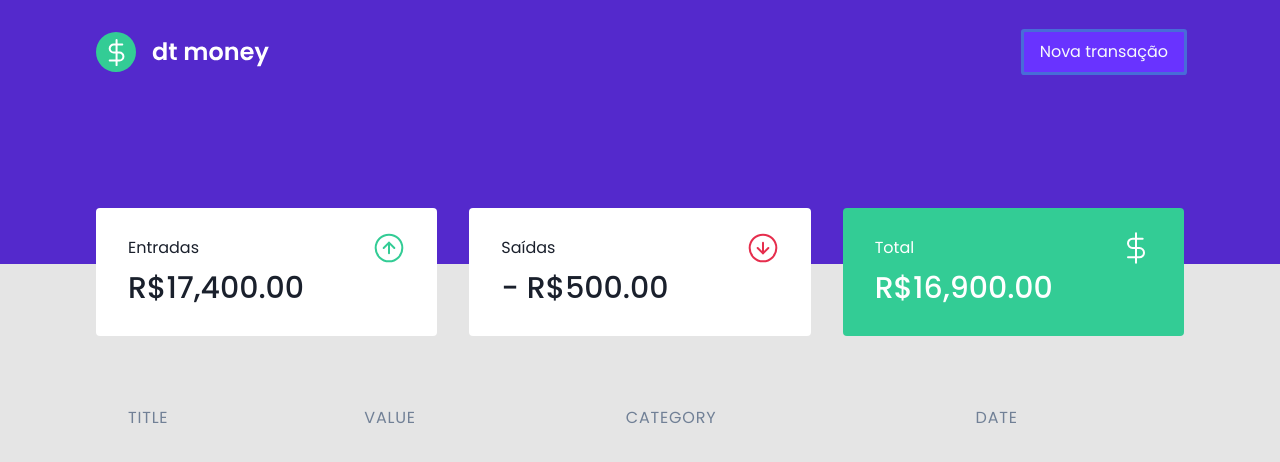
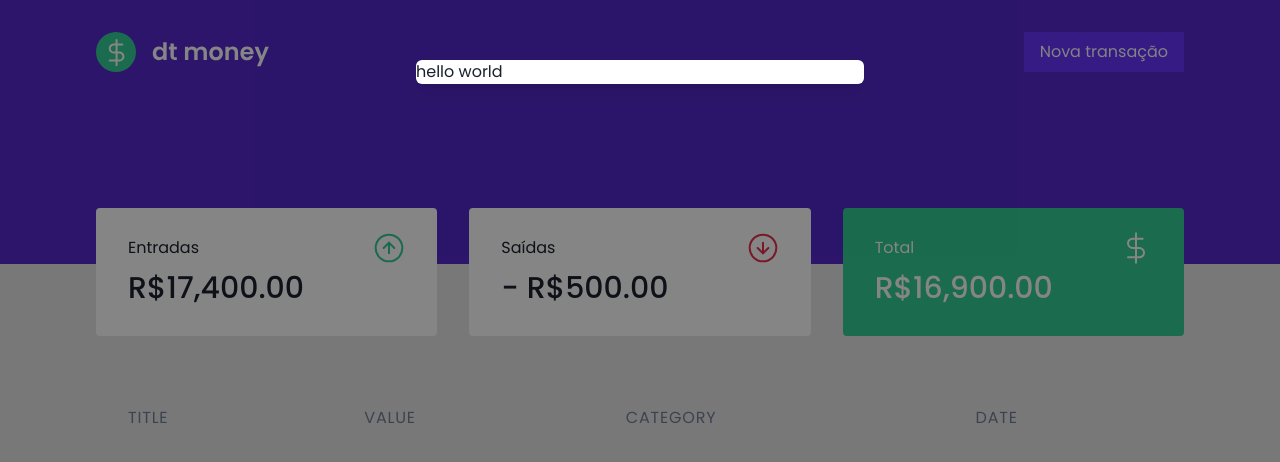
Before and after one commit to hanar3/dtmoney, a React (Create React App) app: page / in a window 1280 px wide. Both pictures are taken after a click on the button "Nova transação". Shown: the top 462 px of the page. Built offline with nearby package versions, Linux system fonts and the light colour scheme; no server answers; what miragejs would draw is missing.

Commit message:
Modal context and functions

```diff
--- a/src/App.tsx
+++ b/src/App.tsx
@@ -1,13 +1,17 @@
 import { ChakraProvider } from "@chakra-ui/react";
 import { Header } from "./components/Header";
 import { Dashboard } from "./components/Dashboard";
+
 import theme from "./styles/theme";
+import { ModalProvider } from "./providers/ModalProvider";
 
 export function App() {
   return (
     <ChakraProvider theme={theme}>
-      <Header />
-      <Dashboard />
+      <ModalProvider>
+        <Header />
+        <Dashboard />
+      </ModalProvider>
     </ChakraProvider>
   );
 }
--- a/src/components/Header.tsx
+++ b/src/components/Header.tsx
@@ -1,7 +1,10 @@
 import { Button, Flex, Image } from "@chakra-ui/react";
 import logoImg from "../assets/logo.svg";
+import { useModal } from "../hooks/useModal";
 
 export function Header() {
+  const modal = useModal();
+
   return (
     <Flex as="header" bg="blue.500">
       <Flex
@@ -21,6 +24,7 @@ export function Header() {
           borderRadius="1"
           _hover={{ bg: "blue.300", filter: "brightness(0.9)" }}
           _active={{ bg: "blue.300", filter: "brightness(0.9)" }}
+          onClick={() => modal.openModal(<h1>hello world</h1>)}
         >
           Nova transação
         </Button>
--- a/src/components/Modal.tsx
+++ b/src/components/Modal.tsx
@@ -1,44 +1,20 @@
 import { Button } from "@chakra-ui/button";
 import {
-  Modal,
-  ModalBody,
-  ModalCloseButton,
+  Modal as ChakraModal,
   ModalContent,
-  ModalFooter,
-  ModalHeader,
   ModalOverlay,
 } from "@chakra-ui/modal";
-import { useState } from "react";
+import React from "react";
 
-export function BaseModal() {
-  const [isOpen, setIsOpen] = useState(true);
+interface ModalProps {
+  closeModal: () => void;
+}
 
-  function handleClose() {
-    setIsOpen(false);
-  }
-
+export const Modal: React.FC<ModalProps> = ({ closeModal, children }) => {
   return (
-    <Modal isOpen={isOpen} onClose={handleClose}>
+    <ChakraModal isOpen onClose={closeModal}>
       <ModalOverlay />
-      <ModalContent>
-        <ModalHeader>Modal Title</ModalHeader>
-        <ModalCloseButton />
-        <ModalBody>
-          <p>
-            Lorem ipsum dolor sit amet consectetur, adipisicing elit. Est,
-            maiores illum! Esse repellat fuga ipsam facere, veniam harum, earum
-            tenetur aliquam ut optio eligendi eveniet iusto exercitationem nisi
-            dignissimos vitae?
-          </p>
-        </ModalBody>
-
-        <ModalFooter>
-          <Button colorScheme="blue" mr={3} onClick={handleClose}>
-            Close
-          </Button>
-          <Button variant="ghost">Secondary Action</Button>
-        </ModalFooter>
-      </ModalContent>
-    </Modal>
+      <ModalContent>{children}</ModalContent>
+    </ChakraModal>
   );
-}
+};
--- /dev/null
+++ b/src/hooks/useModal.ts
@@ -0,0 +1,9 @@
+import { ModalContext, ModalContextOptions } from "../providers/ModalProvider";
+import { useContext } from "react";
+
+export function useModal(): ModalContextOptions {
+  const context = useContext(ModalContext);
+  if (!context)
+    throw new Error("useModal has to be used within a ModalProvider");
+  return context;
+}
--- /dev/null
+++ b/src/providers/ModalProvider.tsx
@@ -0,0 +1,43 @@
+import React, { createContext, useCallback, useState } from "react";
+import { Modal } from "../components/Modal";
+
+export interface ModalContextOptions {
+  openModal: (component: React.ReactNode) => void;
+  closeModal: () => void;
+}
+export const ModalContext = createContext({} as ModalContextOptions);
+
+export const ModalProvider: React.FC = ({ children }) => {
+  const [openModals, setOpenModals] = React.useState<{
+    [key: string]: React.ReactNode;
+  }>({});
+
+  const openModal = useCallback((component: React.ReactNode) => {
+    setOpenModals((prev) => ({ ...prev, [Date.now()]: component }));
+  }, []);
+
+  const closeModal = useCallback(() => {
+    console.log("closeModal");
+  }, []);
+
+  const makeCloseModal = (id: string) => {
+    return () => {
+      setOpenModals((prev) => {
+        const copy = { ...prev };
+        delete copy[id];
+        return copy;
+      });
+    };
+  };
+
+  return (
+    <ModalContext.Provider value={{ openModal, closeModal }}>
+      {children}
+      {Object.keys(openModals).map((modal) => (
+        <Modal key={modal} closeModal={makeCloseModal(modal)}>
+          {openModals[modal]}
+        </Modal>
+      ))}
+    </ModalContext.Provider>
+  );
+};
```
Also changed, not shown: src/components/NewTransactionModal.tsx (added, +11 -0 lines).
